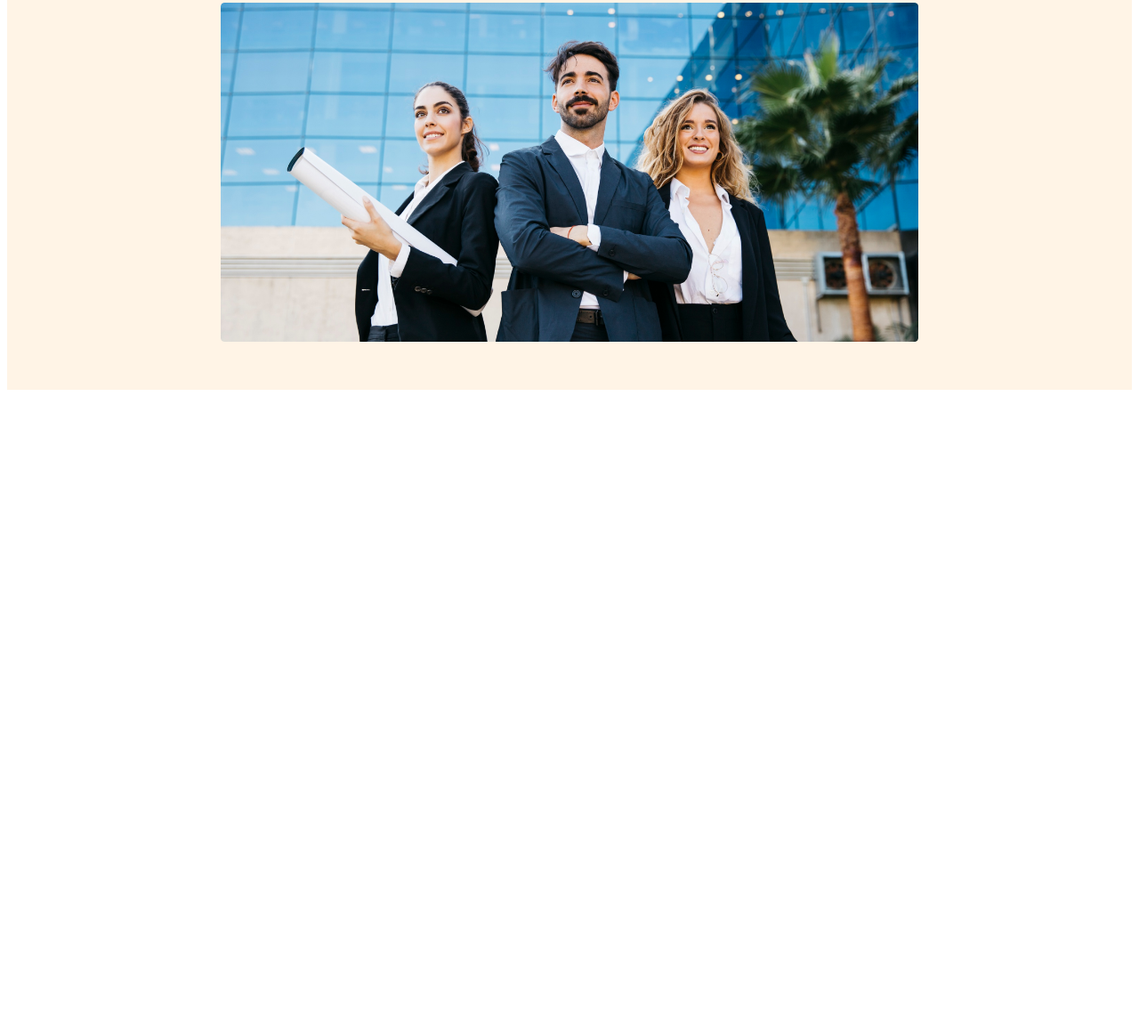
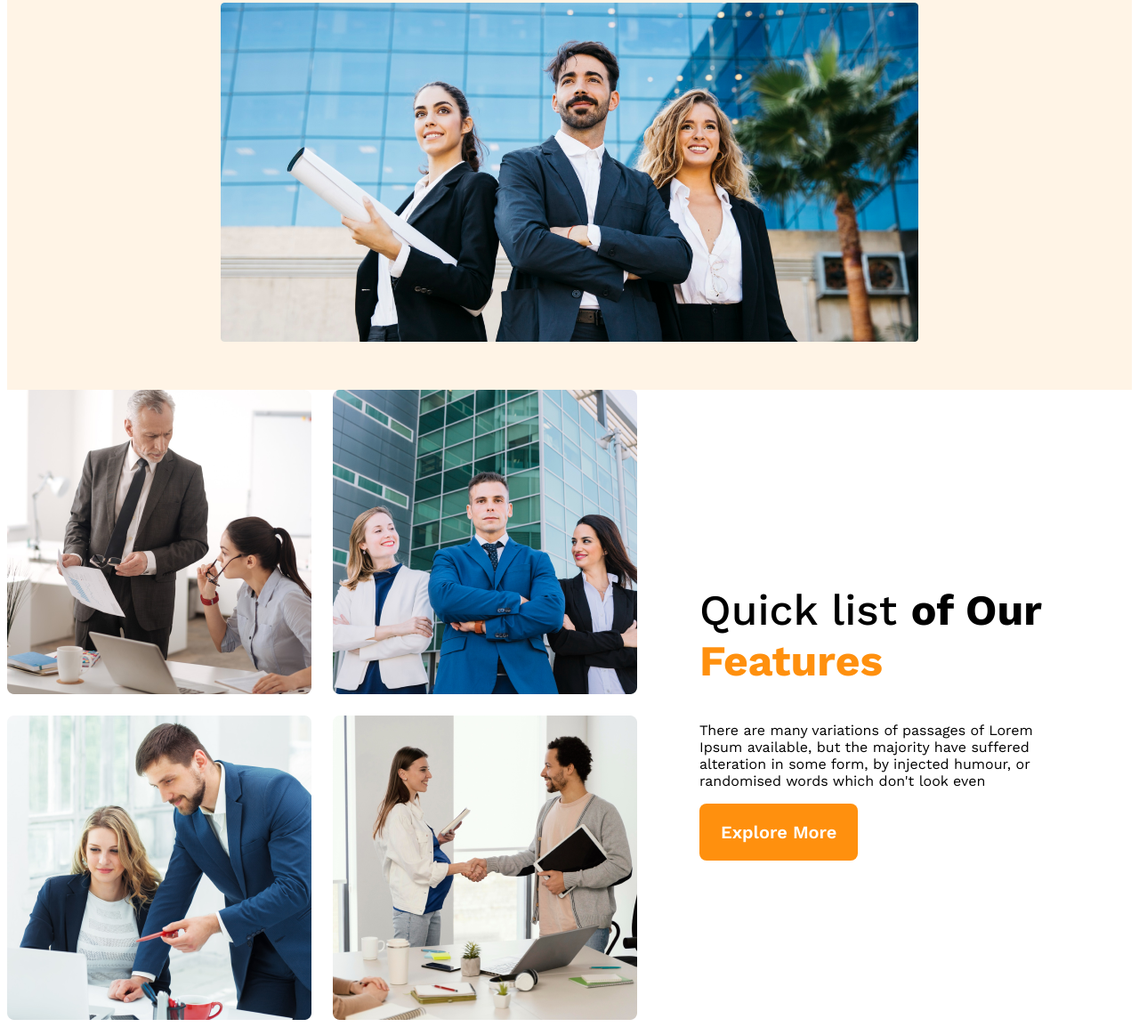
Before and after one commit to Samee37/g3-architect, a plain HTML site: page index.html in a window 1280 px wide. Shown: the part 589-1743 px from the top of the page at 89% size. Before the commit the page ends 1035 px from the top, so only its background shows below. Drawn offline with nearby package versions, Linux system fonts and the light colour scheme.

Commit message:
feature done

```diff
--- a/index.html
+++ b/index.html
@@ -31,6 +31,19 @@
         </div>
     </header>
     <main>
+        <section class="teams">
+            <div class="pic">
+                <img src="/images/team1.png" alt="">
+                <img src="/images/team2.png" alt="">
+                <img src="/images/team3.png" alt="">
+                <img src="/images/team4.png" alt="">
+            </div>
+            <div class="feature">
+                <h2 class="ikk">Quick list <span id="nnn">of Our</span> <span id="mmm">Features</span> </h2>
+                <p class="kkl">There are many variations of passages of Lorem Ipsum available, but the majority have suffered alteration in some form, by injected humour, or randomised words which don't look even</p>
+                <button class="btn-p">Explore More</button>
+            </div>
+        </section>
 
     </main>
     <footer>
--- a/styles/styles.css
+++ b/styles/styles.css
@@ -3,6 +3,7 @@
 * {
     font-family: 'Work Sans', sans-serif;
 }
+
 .btn-p {
     border-radius: 8px;
     background: #FF900E;
@@ -68,22 +69,69 @@ nav li a {
     font-weight: 400;
 
 }
-.banner img{
+
+.banner img {
     margin-top: 25px;
     width: 100%;
 }
 
+main {
+    max-width: 1440px;
+    margin: auto;
+}
+
+.ikk {
+    color: var #727272;
+    font-size: 3rem;
+    font-weight: 500;
+}
+
+#nnn {
+    color: var #131313;
+    font-size: 3rem;
+    font-weight: 700;
+
+}
+
+#mmm {
+    color: #FF900E;
+    font-size: 3rem;
+    font-weight: 700;
+}
+
+.kkl {
+    color: var #727272;
+    font-size: 1rem;
+    font-weight: 400;
+}
+
+.teams{
+    display: flex;
+    align-items: center;
+}
+.pic{
+    display: grid;
+    grid-template-columns: repeat(2, 1fr);
+    gap: 1.5rem;
+}
+.feature{
+    padding-left: 70px;
+    padding-right: 70px;
+}
 
 @media screen and (max-width: 576px) {
     header {
-        padding: 20px}
-        nav{
-            flex-direction: column;
-        }
+        padding: 20px
+    }
+
+    nav {
+        flex-direction: column;
+    }
 
 }
-@media screen and (min-width: 576px) and (max-width: 960px){
-    nav{
+
+@media screen and (min-width: 576px) and (max-width: 960px) {
+    nav {
         flex-direction: column;
     }
 }
```
